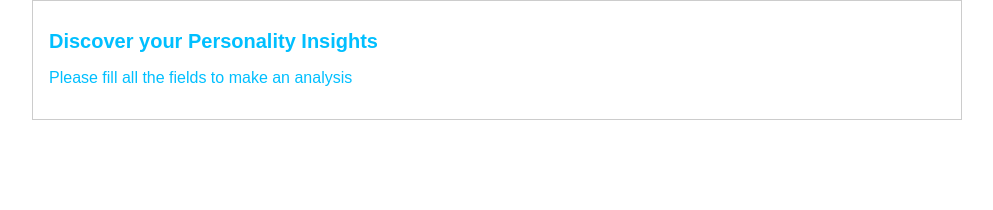
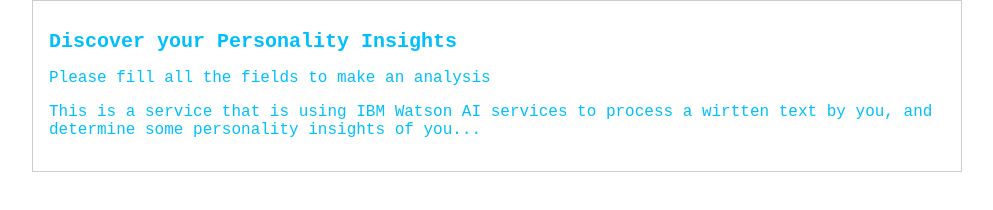
Before and after one commit to santiagorocha/personalityInsights, a plain HTML site: page index.html in a window 1280 px wide. Shown: the whole page, without its empty margins (143-1136 px from the left). Drawn offline with Linux system fonts and the light colour scheme.

Commit message:
Added addiotional text and other font

```diff
--- a/css/styles.css
+++ b/css/styles.css
@@ -2,7 +2,7 @@ body
 {
     color: deepskyblue;
     text-align: center;
-    font-family: "Arial";
+    font-family: 'Courier New', Courier, monospace;
     font-size: 16px;
     margin: 0;
     padding: 0;
--- a/index.html
+++ b/index.html
@@ -8,6 +8,10 @@
             <div id="form">
                 <h1>Discover your Personality Insights</h1>
                 <p>Please fill all the fields to make an analysis</p>
+                <p>This is a service that is using IBM Watson AI services to
+                    process a wirtten text by you, and determine some personality
+                    insights of you...
+                </p>
             </div>
         </div>
     </body>
```
